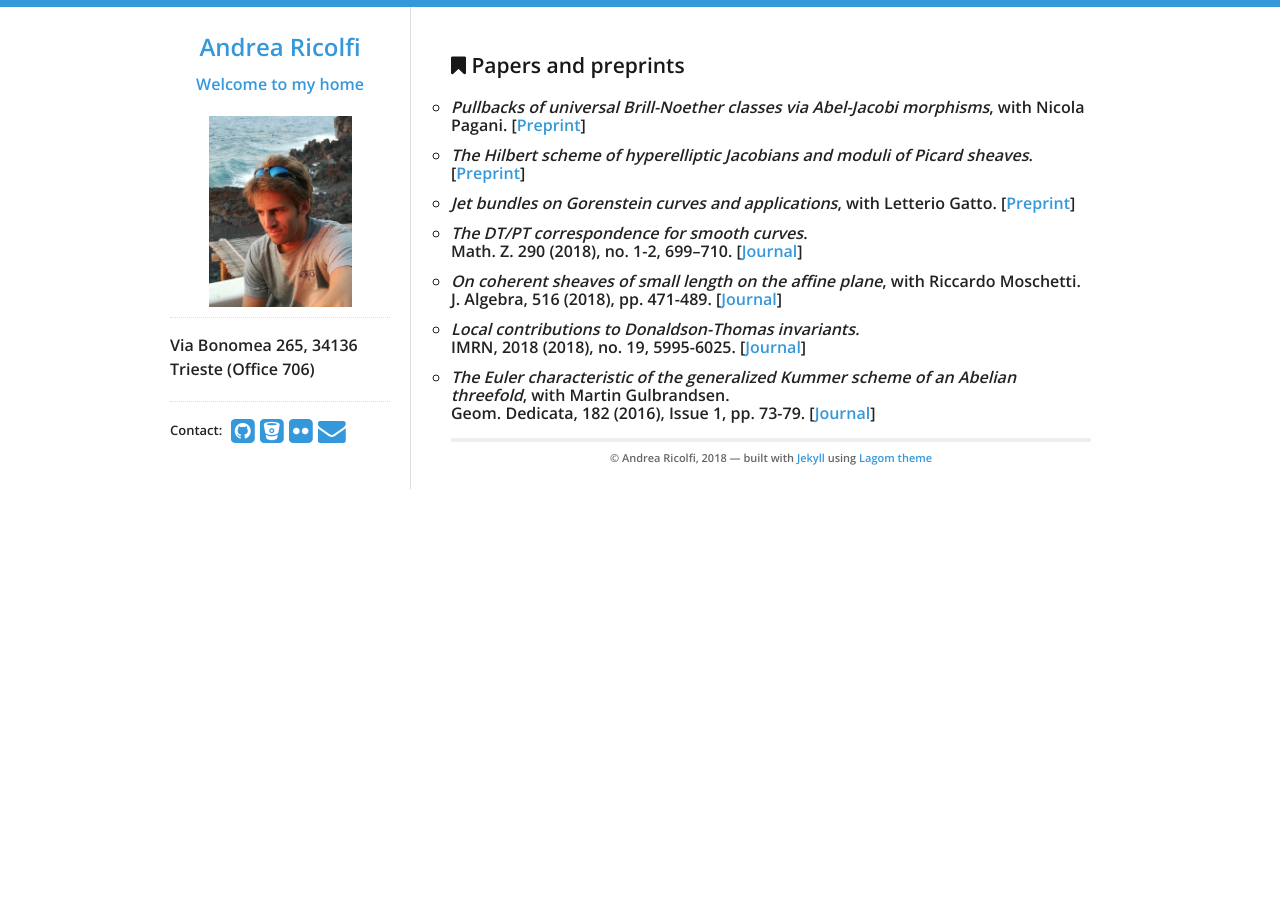
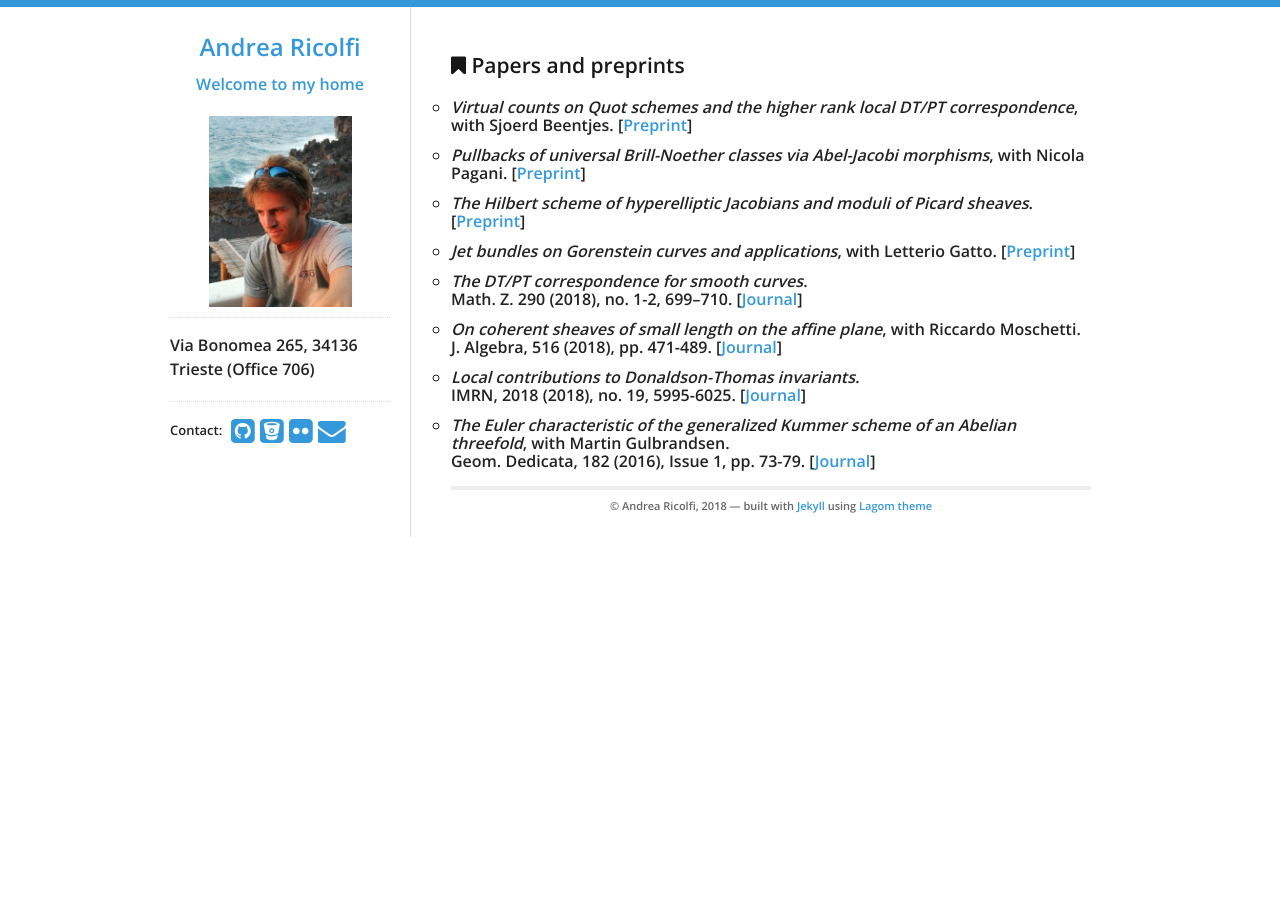
Before and after one commit to atricolfi/atricolfi.github.io, a Jekyll site: the page built from Papers.html, in a window 1280 px wide. Built offline with Jekyll 4.4.1, drawn with Linux system fonts in a browser that asks for light colours.

Commit message:
added virtualquot

```diff
--- a/Papers.html
+++ b/Papers.html
@@ -7,8 +7,8 @@
   <h3><i class="fa fa-bookmark"></i> Papers and preprints</h3>
 <p>
 
-
   <ul style="list-style-type:circle">
+<li><em>Virtual counts on Quot schemes and the higher rank local DT/PT correspondence</em>, with Sjoerd Beentjes. [<a href="https://arxiv.org/abs/1811.09859">Preprint</a>]</li>
 <li><em>Pullbacks of universal Brill-Noether classes via Abel-Jacobi morphisms</em>, with Nicola Pagani. [<a href="https://arxiv.org/abs/1809.10668">Preprint</a>]</li>
 <li><em>The Hilbert scheme of hyperelliptic Jacobians and moduli of Picard sheaves</em>. [<a href="https://arxiv.org/abs/1804.08481">Preprint</a>]</li>
 <li><em>Jet bundles on Gorenstein curves and applications</em>, with Letterio Gatto. [<a href="https://arxiv.org/abs/1804.04617">Preprint</a>] </li>
```
